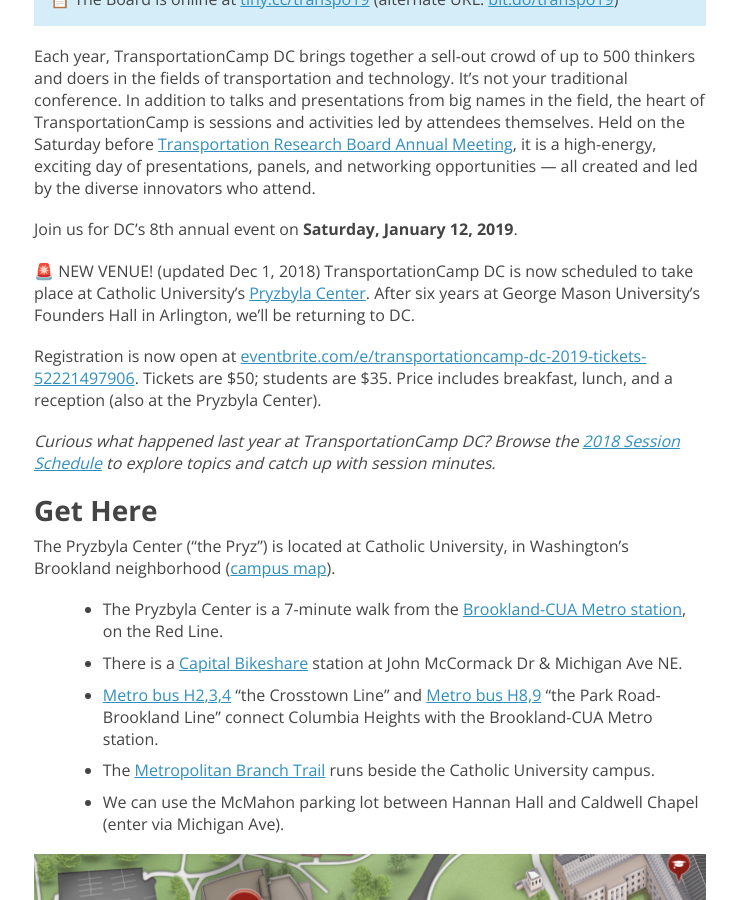
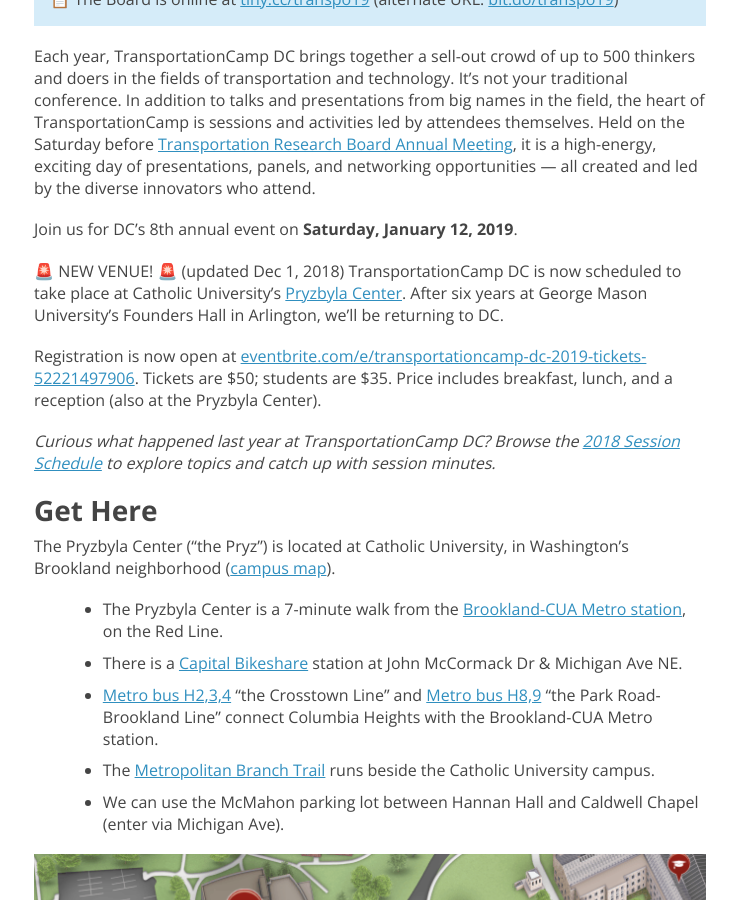
Before and after one commit to transpocamp/transportationcamp.org, a Jekyll site: the page built from events/dc2019/index.markdown, in a window 1280 px wide and 900 px high, scrolled down 407 px. Shown: the whole window, without its empty margins (270-1007 px from the left). Built offline with Jekyll 4.4.1, drawn with Linux system fonts in a browser that asks for light colours; nearby versions of some CDN libraries.

Commit message:
new alarm

```diff
--- a/events/dc2019/index.markdown
+++ b/events/dc2019/index.markdown
@@ -18,7 +18,7 @@
 
 Join us for DC’s 8th annual event on **Saturday, January 12, 2019**.
 
-🚨 NEW VENUE! (updated Dec 1, 2018)
+🚨 NEW VENUE! 🚨 (updated Dec 1, 2018)
 TransportationCamp DC is now scheduled to take place at Catholic University's [Pryzbyla Center](http://pryzbyla.cua.edu/). After six years at George Mason University’s Founders Hall in Arlington, we'll be returning to DC.
 
 Registration is now open at [eventbrite.com/e/transportationcamp-dc-2019-tickets-52221497906](https://www.eventbrite.com/e/transportationcamp-dc-2019-tickets-52221497906). Tickets are $50; students are $35. Price includes breakfast, lunch, and a reception (also at the Pryzbyla Center).
```
